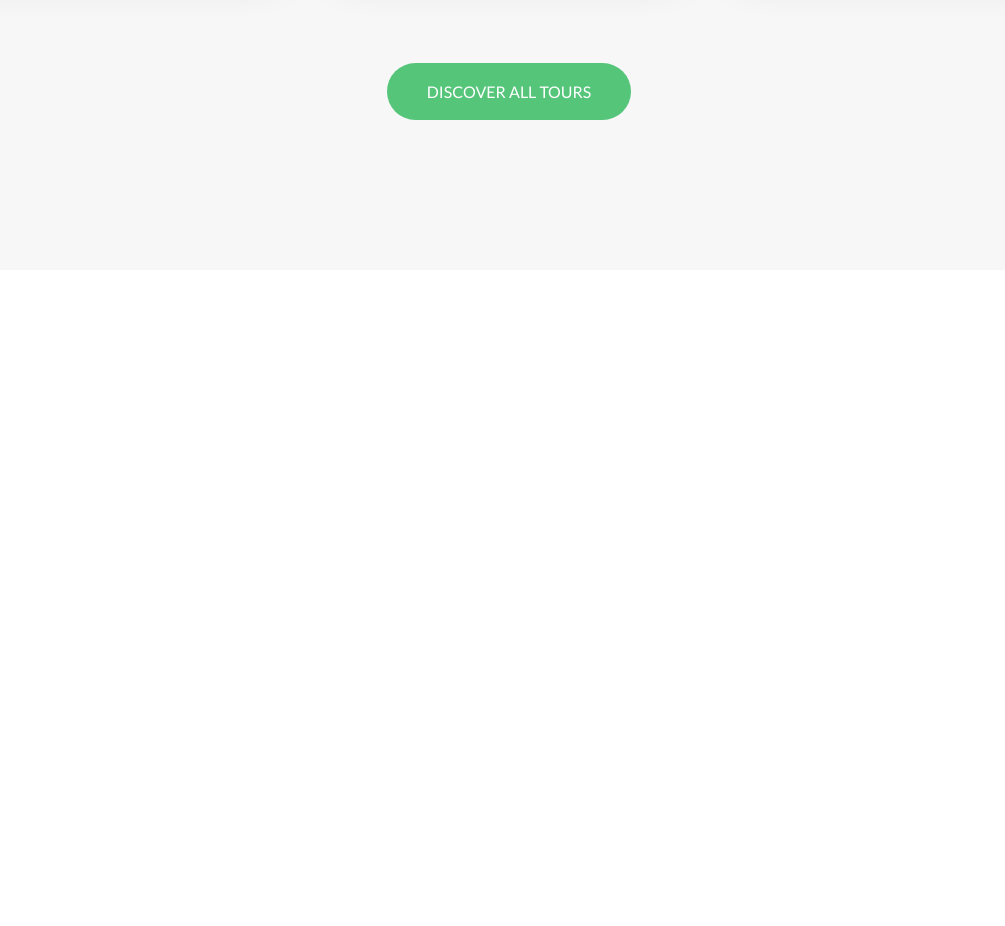
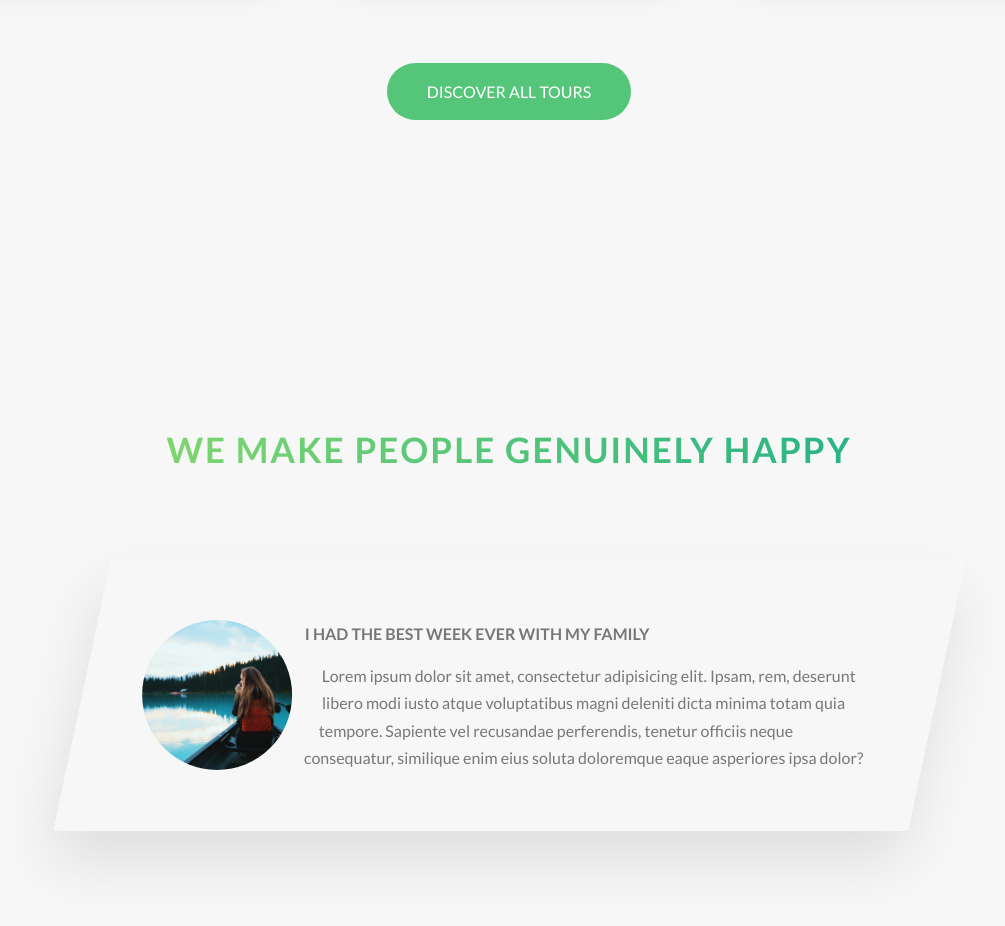
Before and after one commit to qodist/natours, a website: page index.html in a window 1280 px wide. Shown: the part 3006-3932 px from the top of the page, without its empty margins (131-1136 px from the left). Before the commit the page ends 3306 px from the top, so only its background shows below. Drawn offline with Linux system fonts and the light colour scheme.

Commit message:
started on the testimonials

```diff
--- a/index.html
+++ b/index.html
@@ -211,6 +211,28 @@
                     <a href="#" class="btn btn--green">Discover all tours</a>
                 </div>
             </section>
+
+            <section class="section-stories">
+                <div class="u-center-text u-margin-bottom-big">
+                    <h2 class="heading-secondary">
+                        We make people genuinely happy
+                    </h2>
+                </div>
+
+                <div class="row">
+                    <div class="story">
+                        <figure class="story__shape">
+                            <img src="img/nat-8.jpg" alt="person on a tour" class="story__img">
+                        </figure>
+                        <div class="story__text">
+                            <h3 class="heading-tertiary u-margin-bottom-small">I had the best week ever with my family</h3>
+                            <p>
+                                Lorem ipsum dolor sit amet, consectetur adipisicing elit. Ipsam, rem, deserunt libero modi iusto atque voluptatibus magni deleniti dicta minima totam quia tempore. Sapiente vel recusandae perferendis, tenetur officiis neque consequatur, similique enim eius soluta doloremque eaque asperiores ipsa dolor?
+                            </p>
+                        </div>
+                    </div>
+                </div>
+            </section>
         </main>
 
         <!-- <section class="grid-test">
--- /dev/null
+++ b/sass/components/_story.scss
@@ -0,0 +1,33 @@
+.story {
+    width: 75%;
+    margin: 0 auto;
+    box-shadow: 0 3rem 6rem rgba($color-black, .1);
+    border-radius: 3px;
+    padding: 6rem;
+    padding-left: 9rem;
+    font-size: $default-font-size;
+    transform: skewX(-12deg);
+
+    & > * {
+        transform: skewX(12deg);
+    }
+
+    &__shape {
+        width: 15rem;
+        height: 15rem;
+        float: left;
+        -webkit-shape-outside: circle(50% at 50% 50%);
+        shape-outside: circle(50% at 50% 50%);
+        -webkit-clip-path: circle(50% at 50% 50%);
+        clip-path: circle(50% at 50% 50%);
+        transform: translateX(-3rem) skewX(12deg);
+    }
+
+    &__img {
+        height: 100%;
+    }
+
+    &__text {
+        transform: skewX(12deg);
+    }
+}
--- a/sass/main.scss
+++ b/sass/main.scss
@@ -11,6 +11,7 @@
 @import "components/card";
 @import "components/composition";
 @import "components/feature-box";
+@import "components/story";
 
 @import "layout/grid";
 @import "layout/header";
--- a/sass/pages/_home.scss
+++ b/sass/pages/_home.scss
@@ -25,3 +25,8 @@
     padding: 25rem 0 15rem 0;
     margin-top: -10rem;
 }
+
+.section-stories {
+    padding: 15rem 0;
+    background-color: $color-grey-light-1;
+}
```
Also changed, not shown: css/style.css.
